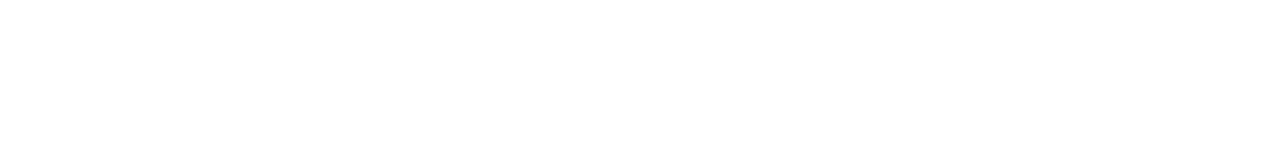
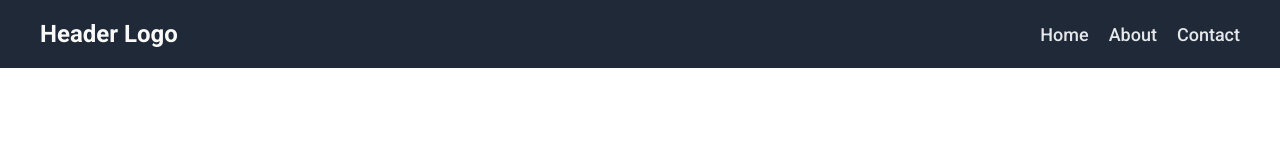
Before and after one commit to SanMajur/tod_landing_page, a plain HTML site: page index.html in a window 1280 px wide. Drawn offline with Linux system fonts and the light colour scheme.

Commit message:
add site header with navigation

```diff
--- a/css/style.css
+++ b/css/style.css
@@ -0,0 +1,39 @@
+@import url('https://fonts.googleapis.com/css2?family=Roboto:ital,wght@0,100..900;1,100..900&display=swap');
+*{
+    box-sizing: border-box;
+    margin: 0;
+    padding: 0;
+}
+body{
+    font-family: 'Roboto', sans-serif;
+
+}
+.header{
+    background-color: #1F2937;
+    color: white;
+    padding: 20px;
+}
+.nav{
+    display: flex;
+    justify-content: space-between;
+    align-items: center;
+    max-width: 1200px;
+    margin: 0 auto;
+}
+.logo a{
+    font-size: 24px;
+    color: #F9FAF8;
+    font-weight: bold;
+    text-decoration: none;
+}
+.nav-links{
+    list-style: none;
+    display: flex;
+    gap: 20px;
+}
+.nav-links a{
+   font-size: 18px;
+    color: #E5E7EB;
+    text-decoration: none;
+    font-weight: 500;
+}
--- a/index.html
+++ b/index.html
@@ -7,6 +7,17 @@
     <title>The Odin Project Landing Page</title>
 </head>
 <body>
-
+    <header class="header">
+        <nav class="nav">
+            <div class="logo">
+                <a href="#">Header Logo</a>
+            </div>
+            <ul class="nav-links">
+                <li class="link-items"><a href="#">Home</a></li>
+                <li class="link-items"><a href="#">About</a></li>
+                <li class="link-items"><a href="#">Contact</a></li>
+            </ul>
+        </nav>
+    </header>
 </body>
 </html>
```
Also changed, not shown: 1 other file.
